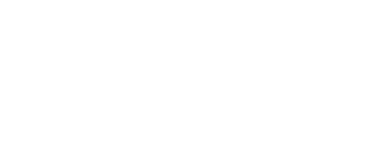
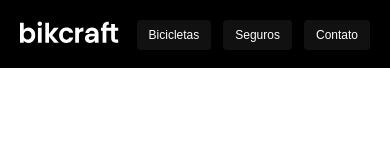
Before and after one commit to vFerronato/bikcraft, a plain HTML site: page index.html in a window 390 px wide. Drawn offline with Linux system fonts and the light colour scheme.

Commit message:
header com menu e logo

```diff
--- a/css/style.css
+++ b/css/style.css
@@ -0,0 +1,87 @@
+body {
+  margin: 0;
+  padding: 0;
+  font-family: Arial, Helvetica, sans-serif;
+}
+
+ul {
+  list-style: none;
+  margin: 0;
+  padding: 0;
+}
+
+a {
+  text-decoration: none;
+}
+
+.header-bg {
+  background: #000;
+}
+
+.header {
+  display: flex;
+  flex-wrap: wrap;
+  justify-content: space-between;
+  padding: 20px;
+  align-items: center;
+  max-width: 1200px;
+  box-sizing: border-box;
+  margin: 0 auto;
+}
+
+.header-menu {
+  display: flex;
+  flex-wrap: wrap;
+  gap: 40px;
+}
+
+.header-menu a {
+  color: #ffffff;
+  padding: 16px 0px;
+  font-size: 1.125rem;
+  position: relative;
+}
+
+.header-menu a::after {
+  content: "";
+  width: 0%;
+  height: 4px;
+  background-color: #ffffff;
+  display: block;
+  margin-top: 4px;
+  transition: 0.3s;
+  position: absolute;
+}
+
+.header-menu a:hover:after {
+  width: 100%;
+}
+
+@media (max-width: 800px) {
+  .header-menu {
+    gap: 20px;
+  }
+  .header-menu a {
+    background-color: #111111;
+    padding: 12px 16px;
+    border-radius: 4px;
+  }
+  .header-menu a::after {
+    display: none;
+  }
+}
+
+@media (max-width: 600px) {
+  .header-menu {
+    gap: 12px;
+  }
+  .header-menu a {
+    background-color: #111111;
+    padding: 8px 12px;
+    border-radius: 4px;
+    font-size: 0.75rem;
+  }
+  .header img {
+    max-width: 100px;
+  }
+}
--- a/index.html
+++ b/index.html
@@ -11,6 +11,19 @@
 
 <body>
 
+  <header class="header-bg">
+    <div class="header">
+      <a href="./"><img src="/img/bikcraft.svg" alt="logo-bikcraft"></a>
+      <nav aria-label="primaria">
+        <ul class="header-menu">
+          <li><a href="bicicletas.html">Bicicletas</a></li>
+          <li><a href="seguros.html">Seguros</a></li>
+          <li><a href="contato.html">Contato</a></li>
+        </ul>
+      </nav>
+    </div>
+  </header>
+
 </body>
 
 </html>
```
